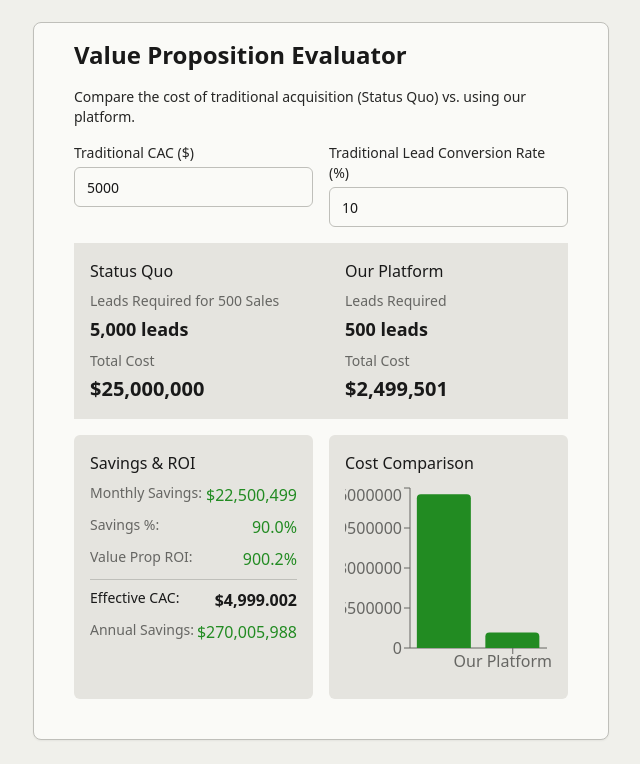
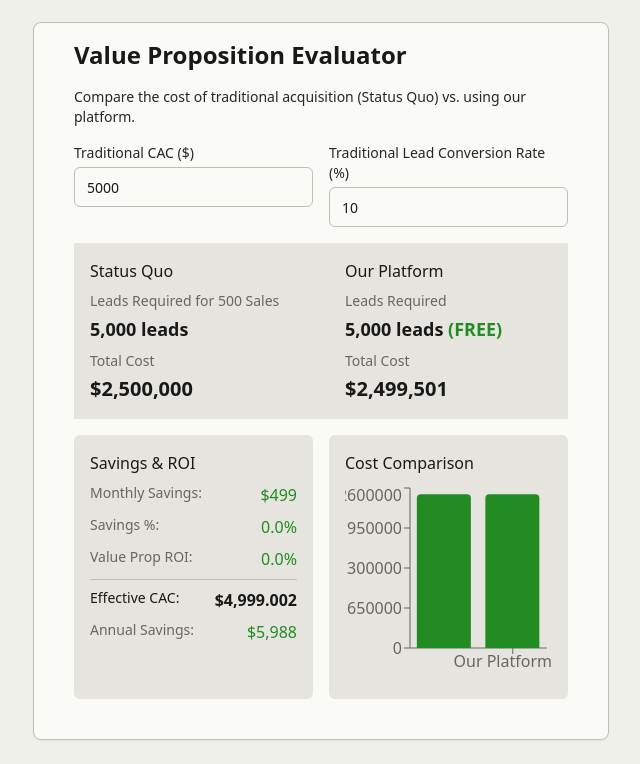
Before and after one commit to solarSimplified-dev/allied-installer-price-picker, a React (Vite) app: page / in a window 1280 px wide. Shown: the part 1232-1996 px from the top of the page, without its empty margins (319-959 px from the left). Built offline with nearby package versions, Linux system fonts and the light colour scheme.

Commit message:
Fix status quo cost calculation and improve leads comparison display

```diff
--- a/src/App.jsx
+++ b/src/App.jsx
@@ -60,7 +60,7 @@ export default function App() {
 
   // Calculate value proposition metrics
   const leadsNeeded = Math.ceil(currentSales * (100 / leadConversionRate));
-  const statusQuoCost = leadsNeeded * traditionalCAC;
+  const statusQuoCost = currentSales * traditionalCAC;
   const yourSolutionCost = monthlyDisplay + currentSales * perSaleDisplay;
   const monthlySavings = statusQuoCost - yourSolutionCost;
   const savingsPercentage = statusQuoCost > 0 ? (monthlySavings / statusQuoCost) * 100 : 0;
--- a/src/components/ValueProposition.jsx
+++ b/src/components/ValueProposition.jsx
@@ -118,7 +118,7 @@ export default function ValueProposition({
                     Leads Required
                   </p>
                   <p className="text-lg font-semibold" style={{ color: "#191919" }}>
-                    {currentSales.toLocaleString()} leads
+                    {leadsNeeded.toLocaleString()} leads <span style={{ color: "#228B22" }}>(FREE)</span>
                   </p>
                 </div>
                 <div>
```
